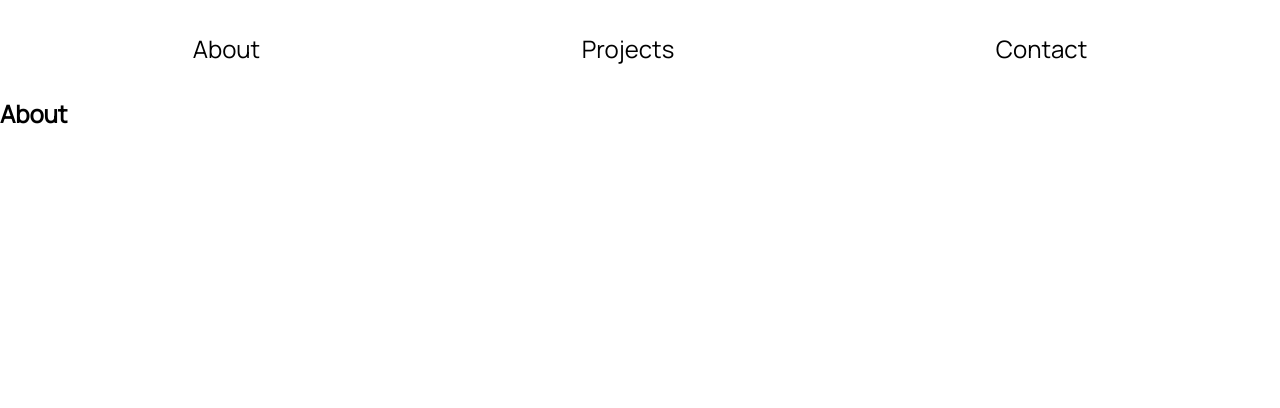
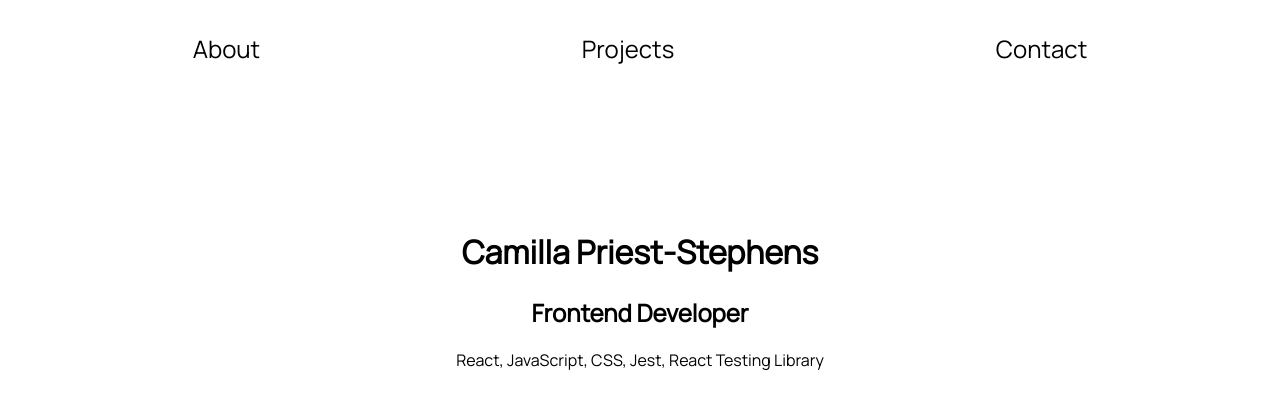
Before and after one commit to cprieststephens/portfolio, a React (Create React App) app: page / in a window 1280 px wide. Shown: the top 408 px of the page. Built offline with nearby package versions, Linux system fonts and the light colour scheme.

Commit message:
Add content to About component and style)

```diff
--- a/src/components/About.js
+++ b/src/components/About.js
@@ -1,7 +1,16 @@
 import React from "react";
+import "../styles/about.css";
 
 const About = () => {
-  return <h2>About</h2>;
+  return (
+    <div className="about">
+      <h1 className="about__name">Camilla Priest-Stephens</h1>
+      <h2 className="about__job-title">Frontend Developer</h2>
+      <p className="about__tech">
+        React, JavaScript, CSS, Jest, React Testing Library
+      </p>
+    </div>
+  );
 };
 
 export default About;
--- /dev/null
+++ b/src/styles/about.css
@@ -0,0 +1,6 @@
+.about {
+  width: 60%;
+  margin: auto;
+  text-align: center;
+  padding: 7rem 0;
+}
```
